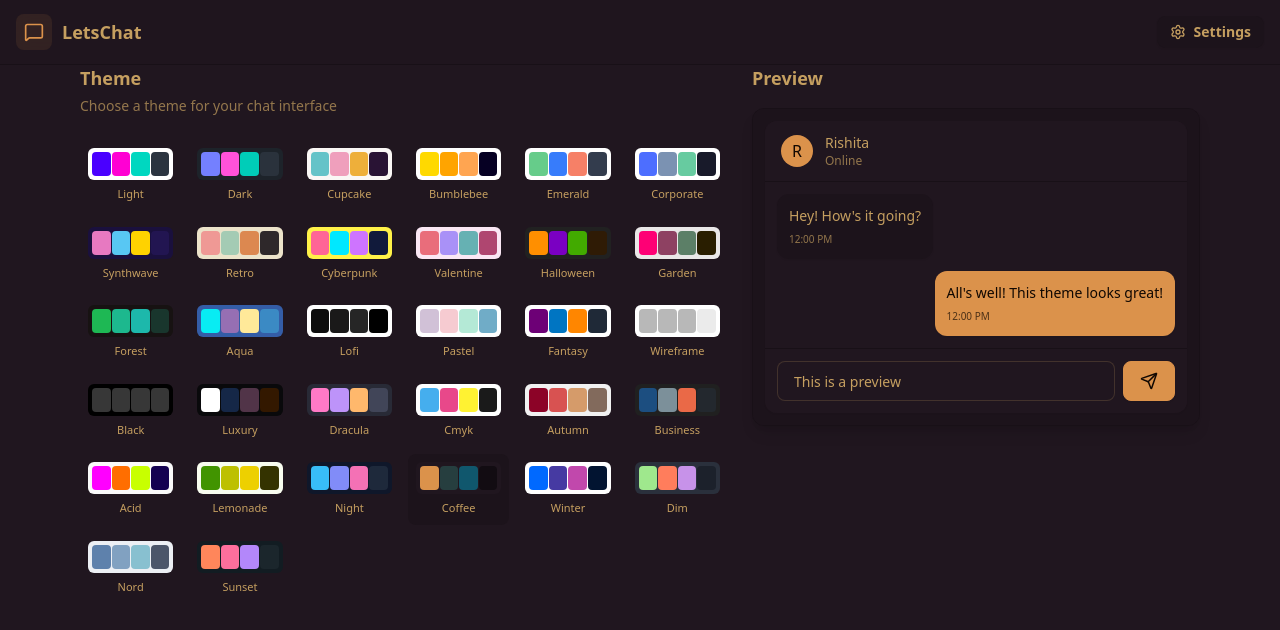
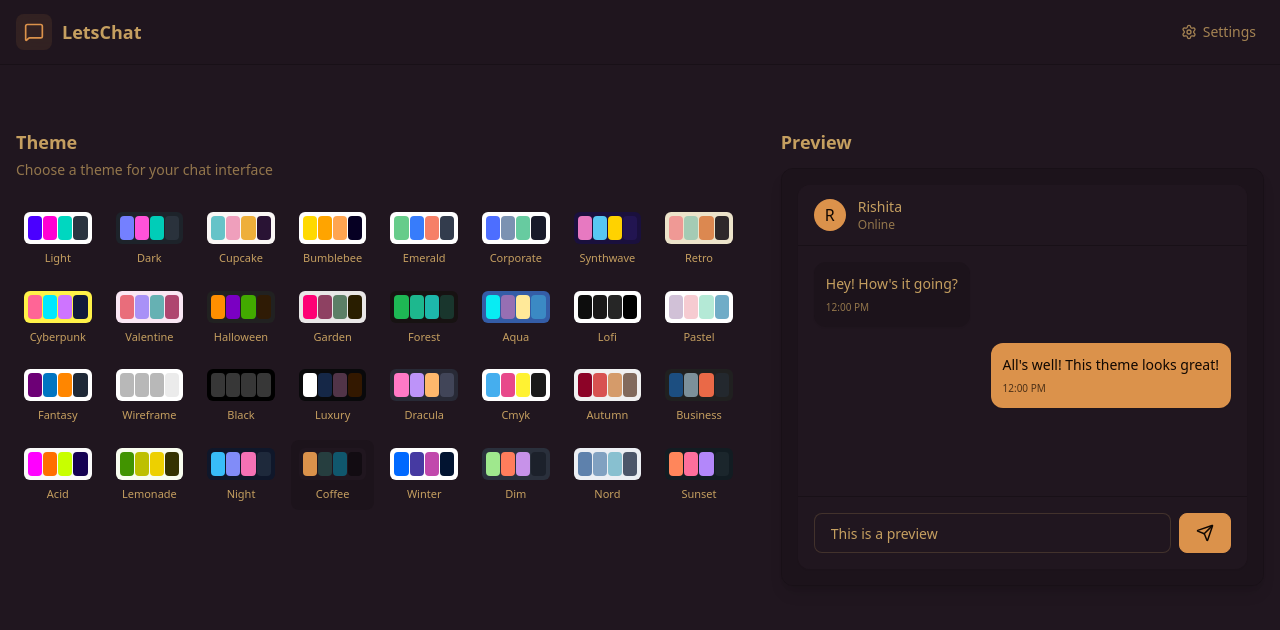
Before and after one commit to Rishita09/LetsChat, a React (Vite) app in the folder frontend/: page /settings in a window 1280 px wide. Shown: the top 630 px of the page. Built offline with nearby package versions, Linux system fonts and the light colour scheme; no server answers.

Commit message:
Refactor Navbar, ProfilePage, and SettingsPage components with minor styling changes and updates

```diff
--- a/frontend/src/components/Navbar.jsx
+++ b/frontend/src/components/Navbar.jsx
@@ -5,10 +5,12 @@ import { LogOut, MessageSquare, Settings, User } from "lucide-react";
 
 const Navbar = () => {
   const { logout, authUser } = useAuthStore();
+
   return (
     <header className="bg-base-100 border-b border-base-300 fixed w-full top-0 z-40 backdrop-blur-lg bg-base-100/80">
       <div className="container mx-auto px-4 h-16">
         <div className="flex items-center justify-between h-full">
+          {/* Logo Section */}
           <div className="flex items-center gap-8">
             <Link
               to="/"
@@ -20,10 +22,12 @@ const Navbar = () => {
               <h1 className="text-lg font-bold">LetsChat</h1>
             </Link>
           </div>
-          <div className="flex items-center gap-2">
+
+          {/* Navigation Buttons */}
+          <div className="flex items-center gap-3">
             <Link
-              to={"/settings"}
-              className={`btn btn-sm gap-2 transition-colors`}
+              to="/settings"
+              className="flex items-center gap-1.5 px-2 py-1 rounded-md text-sm text-base-content/80 hover:bg-base-300 transition"
             >
               <Settings className="w-4 h-4" />
               <span className="hidden sm:inline">Settings</span>
@@ -31,13 +35,19 @@ const Navbar = () => {
 
             {authUser && (
               <>
-                <Link to={"/profile"} className={`btn btn-sm gap-2`}>
-                  <User className="size-5" />
+                <Link
+                  to="/profile"
+                  className="flex items-center gap-1.5 px-2 py-1 rounded-md text-sm text-base-content/80 hover:bg-base-300 transition"
+                >
+                  <User className="w-4 h-4" />
                   <span className="hidden sm:inline">Profile</span>
                 </Link>
 
-                <button className="flex gap-2 items-center" onClick={logout}>
-                  <LogOut className="size-5" />
+                <button
+                  className="flex items-center gap-1.5 px-2 py-1 rounded-md text-sm text-base-content/80 hover:bg-base-300 transition"
+                  onClick={logout}
+                >
+                  <LogOut className="w-4 h-4" />
                   <span className="hidden sm:inline">Logout</span>
                 </button>
               </>
--- a/frontend/src/pages/ProfilePage.jsx
+++ b/frontend/src/pages/ProfilePage.jsx
@@ -5,12 +5,12 @@ import { Camera, Mail, User } from "lucide-react";
 const ProfilePage = () => {
   const { authUser, isUpdatingProfile, updateProfile } = useAuthStore();
   const [selectedImg, setSelectedImg] = useState(null);
+
   const handleImageUpload = async (e) => {
     const file = e.target.files[0];
     if (!file) return;
 
     const reader = new FileReader();
-
     reader.readAsDataURL(file);
 
     reader.onload = async () => {
@@ -21,28 +21,34 @@ const ProfilePage = () => {
   };
 
   return (
-    <div className="min-h-screen bg-gradient-to-t from-black to-slate-800 pt-16">
-      <div className="max-w-2xl mx-auto p-4 py-8">
-        <div className="bg-base-300 rounded-xl p-4 space-y-6">
-          <div className="text-center">
-            <h1 className="text-2xl font-semibold">Profile</h1>
-            <p className="mt-2">Your profile information</p>
-          </div>
-          {/* avatar upload section */}
-          <div className="flex flex-col items-center gap-4">
+    <div className="min-h-screen bg-gradient-to-t from-black to-slate-800 pt-20">
+      <div className="max-w-xl mx-auto p-4">
+        <div className="bg-base-300 rounded-2xl p-5 space-y-6 shadow-lg">
+          <header className="text-center">
+            <h1 className="text-2xl font-semibold text-base-content mb-1">
+              Profile
+            </h1>
+            <p className="text-base-content/60 text-sm">
+              Your profile information
+            </p>
+          </header>
+
+          {/* Avatar Section */}
+          <div className="flex flex-col items-center space-y-2">
             <div className="relative">
               <img
                 src={selectedImg || authUser.profilePic || "/avatar.png"}
                 alt="Profile"
-                className="size-24 rounded-full object-cover border-4"
+                className="w-24 h-24 rounded-full object-cover border-4 border-base-100 shadow-md"
               />
               <label
                 htmlFor="avatar-upload"
-                className={`absolute bottom-0 right-0 bg-base-content hover:scale-105 p-2 rounded-full cursor-pointer transition-all duration-200 ${
+                className={`absolute bottom-0 right-0 bg-base-content hover:scale-110 p-2 rounded-full cursor-pointer transition-transform duration-200 shadow-md ${
                   isUpdatingProfile ? "animate-pulse pointer-events-none" : ""
                 }`}
+                title="Update Profile Picture"
               >
-                <Camera className="w-5 h-5 text-base-200" />
+                <Camera className="w-4 h-4 text-base-200" />
                 <input
                   type="file"
                   id="avatar-upload"
@@ -53,49 +59,52 @@ const ProfilePage = () => {
                 />
               </label>
             </div>
-            <p className="text-sm text-zinc-400">
+            <p className="text-sm text-base-content/50 font-medium tracking-wide">
               {isUpdatingProfile
                 ? "Uploading..."
-                : "Click the camra icon to update your photo"}
+                : "Click the camera icon to update your photo"}
             </p>
           </div>
-          {/* user info section */}
-          <div className="space-y-6">
-            <div className="space-y-1.5">
-              <div className="text-sm text-zinc-400 flex items-center gap-2">
+
+          {/* User Info Section */}
+          <section className="space-y-4">
+            <div>
+              <label className="flex items-center gap-2 text-sm text-base-content/60 font-semibold mb-1">
                 <User className="w-4 h-4" />
                 Full Name
-              </div>
-              <p className="px-4 py-2.5 bg-base-200 rounded-lg boreder">
-                {" "}
+              </label>
+              <p className="bg-base-100 rounded-xl px-4 py-2 border border-base-300 shadow-sm truncate text-base-content text-base">
                 {authUser?.fullName}
               </p>
             </div>
 
-            <div className="space-y-1.5">
-              <div className="text-sm text-zinc-400 flex items-center gap-2">
+            <div>
+              <label className="flex items-center gap-2 text-sm text-base-content/60 font-semibold mb-1">
                 <Mail className="w-4 h-4" />
                 Email Address
-              </div>
-              <p className="px-4 py-2.5 bg-base-200 rounded-lg border">
+              </label>
+              <p className="bg-base-100 rounded-xl px-4 py-2 border border-base-300 shadow-sm truncate text-base-content text-base">
                 {authUser?.email}
               </p>
             </div>
-          </div>
+          </section>
 
-          <div className="mt-4 bg-base-300 rounded-xl p-4">
-            <h2 className="text-lg font-medium mb-4">Account Information</h2>
-            <div className="space-y-3 text-sm">
-              <div className="flex items-center justify-between py-2 border-b border-zinc-700">
+          {/* Account Info */}
+          <section className="bg-base-100 rounded-xl p-4 shadow-inner">
+            <h2 className="text-lg font-semibold mb-3 text-base-content">
+              Account Information
+            </h2>
+            <div className="flex flex-col gap-2 text-sm text-base-content/70">
+              <div className="flex justify-between border-b border-base-300 pb-1">
                 <span>Member Since:</span>
                 <span>{authUser.createdAt?.split("T")[0]}</span>
               </div>
-              <div className="flex items-center justify-between py-2">
+              <div className="flex justify-between pt-1">
                 <span>Account Status</span>
-                <span className="text-green-500">Active</span>
+                <span className="text-green-500 font-semibold">Active</span>
               </div>
             </div>
-          </div>
+          </section>
         </div>
       </div>
     </div>
--- a/frontend/src/pages/SettingsPage.jsx
+++ b/frontend/src/pages/SettingsPage.jsx
@@ -10,18 +10,19 @@ const PREVIEW_MESSAGES = [
 
 const SettingsPage = () => {
   const { theme, setTheme } = useThemeStore();
+
   return (
-    <div className="min-h-screen container mx-auto px-4 pt-16 max-w-6xl">
-      <div className="flex flex-col md:flex-row gap-6">
-        {/* Left: Theme Selection */}
-        <div className="flex-1 md:w-3/5 space-y-6">
+    <div className="min-h-screen container mx-auto px-4 pt-32 max-w-7xl">
+      <div className="grid grid-cols-1 md:grid-cols-[1.5fr_1fr] gap-10 items-start">
+        {/* Left: Theme selection */}
+        <div className="space-y-6">
           <div className="flex flex-col gap-1">
             <h2 className="text-lg font-semibold">Theme</h2>
             <p className="text-sm text-base-content/70">
               Choose a theme for your chat interface
             </p>
           </div>
-          <div className="grid grid-cols-4 sm:grid-cols-6 gap-2">
+          <div className="grid grid-cols-4 sm:grid-cols-6 md:grid-cols-8 gap-2">
             {THEMES.map((t) => (
               <button
                 key={t}
@@ -48,11 +49,14 @@ const SettingsPage = () => {
             ))}
           </div>
         </div>
-        {/* Right: Preview */}
-        <div className="md:w-2/5 space-y-4">
+
+        {/* Right: Preview section */}
+        <div className="space-y-3">
           <h3 className="text-lg font-semibold">Preview</h3>
           <div className="rounded-xl border border-base-300 overflow-hidden bg-base-100 shadow-lg">
-            <div className="p-3 bg-base-200">
+            <div className="p-4 bg-base-200">
+              <div className="w-full">
+                {/* Mock Chat UI */}
                 <div className="bg-base-100 rounded-xl shadow-sm overflow-hidden">
                   {/* Chat Header */}
                   <div className="px-4 py-3 border-b border-base-300 bg-base-100">
@@ -68,7 +72,7 @@ const SettingsPage = () => {
                   </div>
 
                   {/* Chat Messages */}
-                <div className="p-3 space-y-3 max-h-[240px] overflow-y-auto bg-base-100">
+                  <div className="p-4 space-y-4 min-h-[250px] max-h-[350px] overflow-y-auto bg-base-100">
                     {PREVIEW_MESSAGES.map((message) => (
                       <div
                         key={message.id}
@@ -99,7 +103,7 @@ const SettingsPage = () => {
                   </div>
 
                   {/* Chat Input */}
-                <div className="p-3 border-t border-base-300 bg-base-100">
+                  <div className="p-4 border-t border-base-300 bg-base-100">
                     <div className="flex gap-2">
                       <input
                         type="text"
@@ -116,10 +120,9 @@ const SettingsPage = () => {
                 </div>
               </div>
             </div>
-        </div>{" "}
-        {/* End Right */}
-      </div>{" "}
-      {/* End Flex Row */}
+          </div>
+        </div>
+      </div>
     </div>
   );
 };
```
Lines whose indentation alone changed are shown as unchanged.
